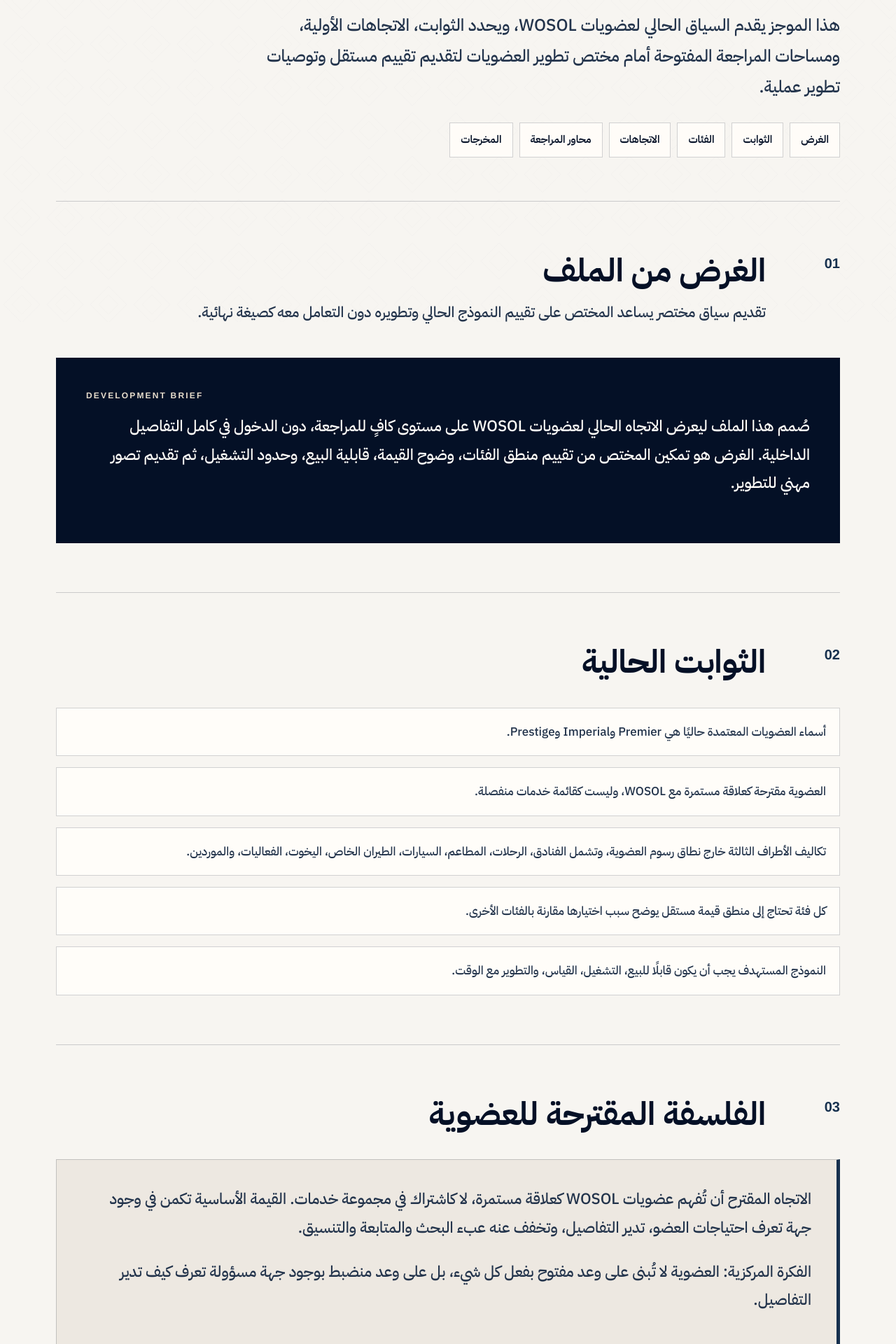
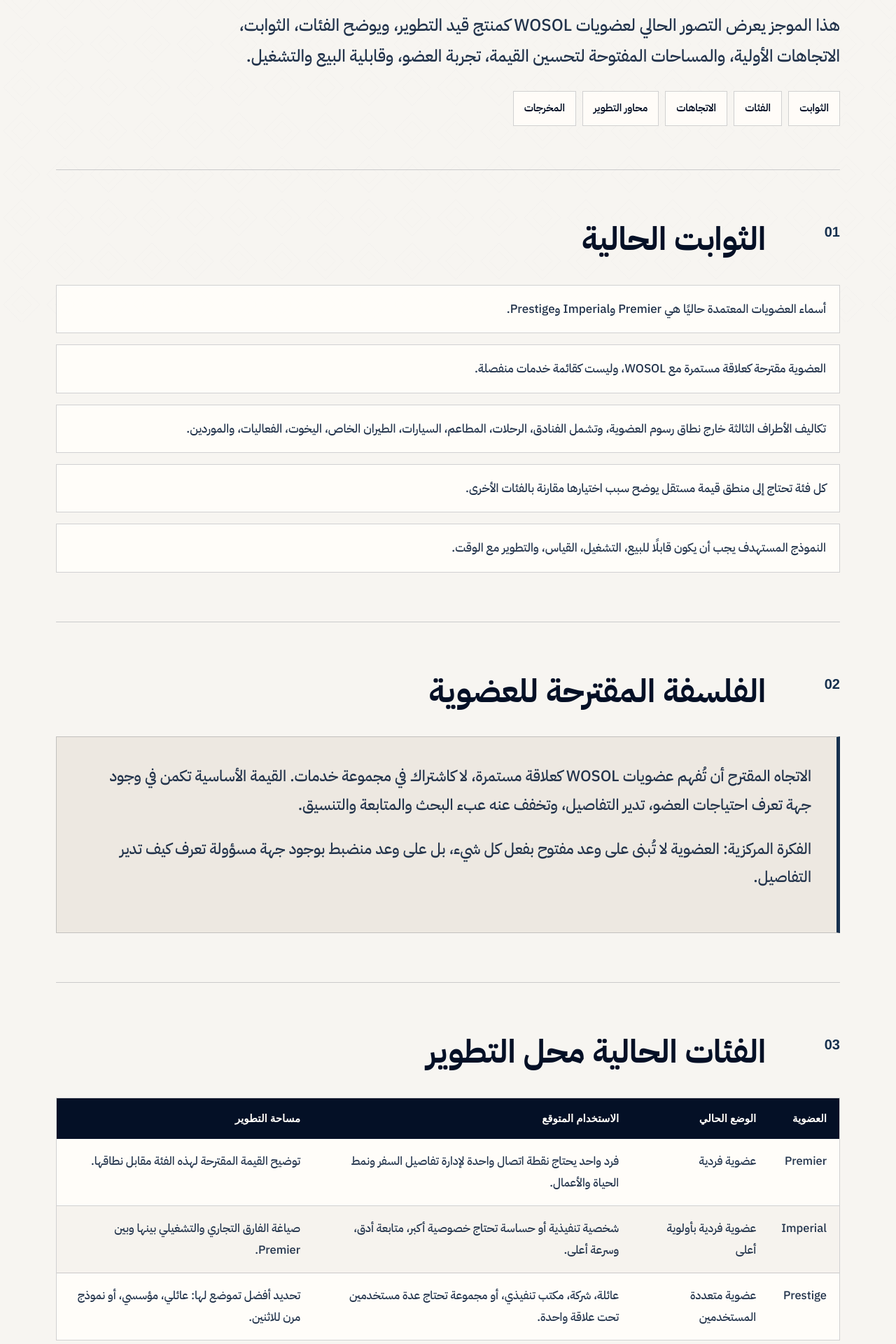
Before and after one commit to moalarbi/wosol-membership-reference-hub, a Next.js app: page / in a window 1280 px wide. Shown: the part 340-2260 px from the top of the page at 70% size. Built offline with nearby package versions, Linux system fonts and the light colour scheme; a web font is replaced by a local one.

Commit message:
Remove purpose section and neutralize brief copy

```diff
--- a/app/layout.tsx
+++ b/app/layout.tsx
@@ -10,7 +10,7 @@
 
 export const metadata: Metadata = {
   title: "WOSOL Membership Development Brief",
-  description: "موجز تطوير عضويات WOSOL لمراجعة الفئات، القيمة، قابلية البيع، وحدود التشغيل.",
+  description: "موجز تطوير عضويات WOSOL لعرض الفئات، القيمة، قابلية البيع، وحدود التشغيل.",
 };
 
 export default function RootLayout({
--- a/app/page.tsx
+++ b/app/page.tsx
@@ -11,13 +11,13 @@
     "Premier",
     "عضوية فردية",
     "فرد واحد يحتاج نقطة اتصال واحدة لإدارة تفاصيل السفر ونمط الحياة والأعمال.",
-    "تقييم وضوح القيمة المقترحة لهذه الفئة مقابل نطاقها.",
+    "توضيح القيمة المقترحة لهذه الفئة مقابل نطاقها.",
   ],
   [
     "Imperial",
     "عضوية فردية بأولوية أعلى",
     "شخصية تنفيذية أو حساسة تحتاج خصوصية أكبر، متابعة أدق، وسرعة أعلى.",
-    "تقييم الفارق التجاري والتشغيلي بينها وبين Premier.",
+    "صياغة الفارق التجاري والتشغيلي بينها وبين Premier.",
   ],
   [
     "Prestige",
@@ -28,22 +28,22 @@
 ];
 
 const assumptions = [
-  "يوجد تصور أولي للفئات الثلاث، وهو قابل للمراجعة والتطوير.",
+  "يوجد تصور أولي للفئات الثلاث، وهو قابل للتطوير.",
   "يوجد تصور أولي للمزايا، ويحتاج إلى ترتيب تجاري أوضح.",
-  "يوجد تصور أولي لمنطق التسعير، لكنه غير معروض في هذا الموجز حتى لا يقيّد التقييم.",
+  "يوجد تصور أولي لمنطق التسعير، لكنه غير معروض في هذا الموجز حتى تبقى مساحة التطوير مفتوحة.",
   "يوجد تصور أولي لرحلة العضو، ويحتاج إلى تبسيط وربط أوضح بمرحلة البيع والتفعيل.",
   "يوجد توجه أولي للفصل بين ما يدخل ضمن رسوم العضوية وما يُسعّر كطلب مستقل.",
 ];
 
 const developmentQuestions = [
-  "تقييم وضوح الفئات الثلاث من منظور تجاري وتشغيلي.",
+  "توضيح الفئات الثلاث من منظور تجاري وتشغيلي.",
   "تحديد مدى كفاية الفارق بين Premier وImperial.",
   "اقتراح التموضع الأنسب لـ Prestige: عائلي، مؤسسي، أو مرن للاثنين.",
   "تحديد الحد الأدنى من المزايا الأساسية داخل كل فئة.",
   "تحديد المزايا التي يفضل تقديمها كإضافات اختيارية بدل تضمينها في العضوية.",
   "اقتراح صياغة حدود الاستخدام بما يحمي WOSOL من الوعود المفتوحة.",
   "تطوير طريقة شرح قيمة العضوية بعيدًا عن عرضها كقائمة خدمات.",
-  "مراجعة منطق التسعير بناءً على القيمة، الأولوية، وعدد المستخدمين.",
+  "تطوير منطق التسعير بناءً على القيمة، الأولوية، وعدد المستخدمين.",
   "تحديد الحدود التي يجب توضيحها للعميل قبل الشراء.",
   "التمييز بين ما يظهر في صفحة البيع النهائية وما يبقى ضمن المرجع الداخلي.",
   "اقتراح مؤشرات مناسبة لقياس نجاح العضوية بعد التفعيل.",
@@ -54,11 +54,11 @@
   ["Membership Architecture", "تطوير منطق الفئات الثلاث وتوضيح موقع كل فئة داخل نظام العضويات."],
   ["Tier Differentiation", "صياغة الفروقات بين Premier وImperial وPrestige بلغة قابلة للبيع والفهم."],
   ["Benefits Matrix", "اقتراح جدول مزايا واضح، مختصر، ومتوازن دون وعود زائدة."],
-  ["Pricing Logic", "مراجعة منطق التسعير وفق القيمة، الأولوية، عدد المستخدمين، وسعة التشغيل."],
+  ["Pricing Logic", "تطوير منطق التسعير وفق القيمة، الأولوية، عدد المستخدمين، وسعة التشغيل."],
   ["Usage Boundaries", "تحديد ما يدخل ضمن العضوية وما يتم تسعيره كطلب مستقل."],
   ["Sales Narrative", "صياغة طريقة تقديم العضوية للعميل بطريقة واضحة ومقنعة."],
   ["Member Journey", "اقتراح رحلة انضمام وتشغيل مختصرة وسهلة الفهم."],
-  ["Operational Notes", "تحديد المتطلبات التشغيلية الأساسية على مستوى مناسب للمراجعة."],
+  ["Operational Notes", "تحديد المتطلبات التشغيلية الأساسية على مستوى مناسب للتطوير."],
   ["Recommendations", "تقديم توصيات عملية لما يجب تعديله أو إضافته أو حذفه قبل اعتماد النموذج."],
 ];
 
@@ -141,16 +141,15 @@
         <span className="eyebrow">WOSOL Membership Development Brief</span>
         <h1>موجز تطوير عضويات WOSOL</h1>
         <p className="hero-subtitle">
-          هذا الموجز يقدم السياق الحالي لعضويات WOSOL، ويحدد الثوابت، الاتجاهات الأولية، ومساحات المراجعة المفتوحة
-          أمام مختص تطوير العضويات لتقديم تقييم مستقل وتوصيات تطوير عملية.
+          هذا الموجز يعرض التصور الحالي لعضويات WOSOL كمنتج قيد التطوير، ويوضح الفئات، الثوابت، الاتجاهات الأولية،
+          والمساحات المفتوحة لتحسين القيمة، تجربة العضو، وقابلية البيع والتشغيل.
         </p>
         <nav className="nav" aria-label="Page sections">
           {[
-            ["الغرض", "#purpose"],
             ["الثوابت", "#constants"],
             ["الفئات", "#tiers"],
             ["الاتجاهات", "#assumptions"],
-            ["محاور المراجعة", "#questions"],
+            ["محاور التطوير", "#questions"],
             ["المخرجات", "#outputs"],
           ].map(([label, href]) => (
             <a key={href} href={href}>
@@ -160,23 +159,7 @@
         </nav>
       </section>
 
-      <Section
-        id="purpose"
-        number="01"
-        title="الغرض من الملف"
-        subtitle="تقديم سياق مختصر يساعد المختص على تقييم النموذج الحالي وتطويره دون التعامل معه كصيغة نهائية."
-      >
-        <div className="navy-card">
-          <span className="label">DEVELOPMENT BRIEF</span>
-          <p>
-            صُمم هذا الملف ليعرض الاتجاه الحالي لعضويات WOSOL على مستوى كافٍ للمراجعة، دون الدخول في كامل التفاصيل
-            الداخلية. الغرض هو تمكين المختص من تقييم منطق الفئات، وضوح القيمة، قابلية البيع، وحدود التشغيل، ثم تقديم
-            تصور مهني للتطوير.
-          </p>
-        </div>
-      </Section>
-
-      <Section id="constants" number="02" title="الثوابت الحالية">
+      <Section id="constants" number="01" title="الثوابت الحالية">
         <div className="grid">
           {constants.map((item) => (
             <div className="mini-card" key={item}>
@@ -186,7 +169,7 @@
         </div>
       </Section>
 
-      <Section id="philosophy" number="03" title="الفلسفة المقترحة للعضوية">
+      <Section id="philosophy" number="02" title="الفلسفة المقترحة للعضوية">
         <div className="note-card">
           <p>
             الاتجاه المقترح أن تُفهم عضويات WOSOL كعلاقة مستمرة، لا كاشتراك في مجموعة خدمات. القيمة الأساسية تكمن في
@@ -199,11 +182,11 @@
         </div>
       </Section>
 
-      <Section id="tiers" number="04" title="الفئات الحالية محل المراجعة">
-        <Table headers={["العضوية", "الوضع الحالي", "الاستخدام المتوقع", "نقطة المراجعة"]} rows={tierRows} />
+      <Section id="tiers" number="03" title="الفئات الحالية محل التطوير">
+        <Table headers={["العضوية", "الوضع الحالي", "الاستخدام المتوقع", "مساحة التطوير"]} rows={tierRows} />
       </Section>
 
-      <Section id="assumptions" number="05" title="الاتجاهات الأولية">
+      <Section id="assumptions" number="04" title="الاتجاهات الأولية">
         <div className="grid">
           {assumptions.map((item) => (
             <div className="mini-card" key={item}>
@@ -213,10 +196,10 @@
         </div>
       </Section>
 
-      <Section id="what-to-review" number="06" title="محاور المراجعة المقترحة">
+      <Section id="what-to-review" number="05" title="محاور التطوير المقترحة">
         <div className="grid three">
           {[
-            ["منطق الفئات", "مراجعة مدى خدمة التقسيم الحالي للبيع والتشغيل."],
+            ["منطق الفئات", "تطوير مدى خدمة التقسيم الحالي للبيع والتشغيل."],
             ["الفروقات", "تحليل وضوح الفارق بين كل فئة والأخرى."],
             ["القيمة", "تطوير طريقة توضيح سبب الاشتراك السنوي."],
             ["المزايا", "تحديد ما يجب أن يدخل ضمن العضوية الأساسية."],
@@ -231,7 +214,7 @@
         </div>
       </Section>
 
-      <Section id="questions" number="07" title="نطاق التقييم المطلوب">
+      <Section id="questions" number="06" title="مساحات التطوير المفتوحة">
         <div className="grid two">
           {developmentQuestions.map((question) => (
             <div className="mini-card" key={question}>
@@ -241,13 +224,13 @@
         </div>
       </Section>
 
-      <Section id="outputs" number="08" title="المخرجات الاستشارية المتوقعة">
-        <Table headers={["المخرج", "المطلوب"]} rows={requestedOutputs} />
+      <Section id="outputs" number="07" title="المخرجات التطويرية المقترحة">
+        <Table headers={["المخرج", "ما يوضحه"]} rows={requestedOutputs} />
       </Section>
 
-      <Section id="internal" number="09" title="نطاق المعلومات غير المشمول">
+      <Section id="internal" number="08" title="نطاق المعلومات غير المشمول">
         <p className="intro">
-          هذا الموجز لا يعرض كامل التفاصيل الداخلية. الهدف هو تقديم سياق كافٍ للمراجعة والتطوير، مع إبقاء التفاصيل
+          هذا الموجز لا يعرض كامل التفاصيل الداخلية. الهدف هو تقديم سياق كافٍ للفهم والتطوير، مع إبقاء التفاصيل
           الحساسة والقرارات غير المعتمدة خارج نطاق المشاركة في هذه المرحلة.
         </p>
         <div className="grid two">
@@ -259,7 +242,7 @@
         </div>
       </Section>
 
-      <Section id="criteria" number="10" title="معايير تقييم المقترح النهائي">
+      <Section id="criteria" number="09" title="معايير قوة النموذج النهائي">
         <div className="grid four">
           {reviewCriteria.map((item) => (
             <div className="mini-card" key={item}>
@@ -269,13 +252,13 @@
         </div>
       </Section>
 
-      <Section id="closing" number="11" title="الخلاصة">
+      <Section id="closing" number="10" title="الخلاصة">
         <div className="navy-card">
           <p>
-            هذا الموجز يقدم الاتجاه ولا يقدّم الصيغة النهائية. المطلوب من المراجعة المتخصصة هو تحويل عضويات WOSOL إلى
-            نموذج أوضح في القيمة، أسهل في البيع، أكثر انضباطًا في التشغيل، وأقوى في بناء علاقة مستمرة مع العضو.
+            هذا الموجز يقدم الاتجاه ولا يقدّم الصيغة النهائية. عضويات WOSOL لا تزال مساحة قابلة للتطوير حتى تصبح
+            أوضح في القيمة، أسهل في البيع، أكثر انضباطًا في التشغيل، وأقوى في بناء علاقة مستمرة مع العضو.
           </p>
-          <p>المخرج المثالي هو توصيات عملية قابلة للتطبيق، لا مجرد اعتماد للنموذج الحالي.</p>
+          <p>النموذج الأقوى هو الذي يوازن بين الوضوح التجاري، سهولة التشغيل، وحدود الوعد المقدم للعضو.</p>
         </div>
       </Section>
     </main>
```
